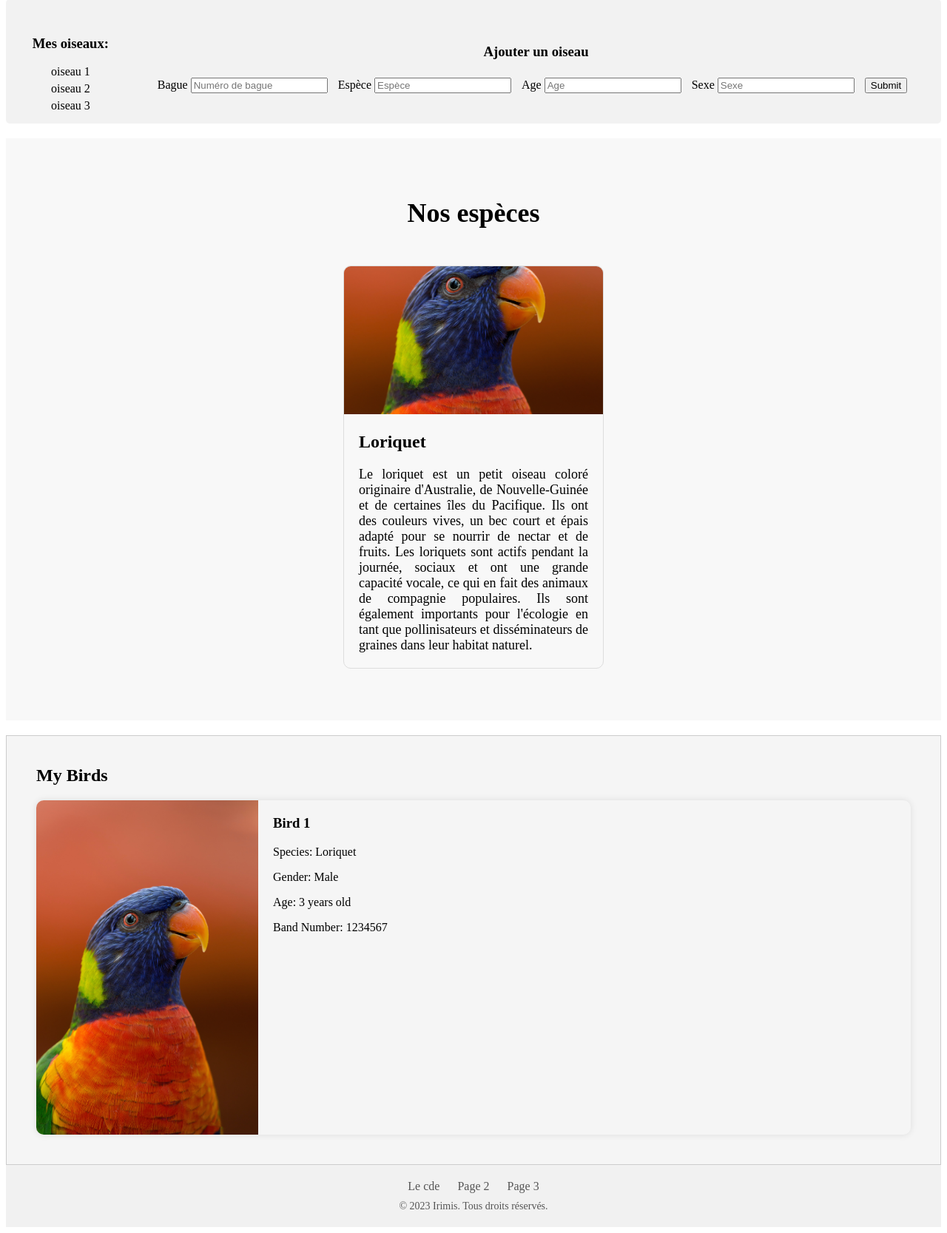
After one commit to irimis21/irimis21.github.io, a PHP site: page /main.php in a window 1280 px wide. The commit adds this page. Shown: the part 516-2183 px from the top of the page at 74% size. Run offline with PHP 8.4, Linux system fonts and the light colour scheme.

Commit message:
Add files via upload

```diff
--- /dev/null
+++ b/main.php
@@ -0,0 +1,131 @@
+<!DOCTYPE html>
+    <html>
+
+        <head>
+            <title>Mon élevage de grandes perruches</title>
+            <link rel="stylesheet" type="text/css" href="styles.css">
+            <meta charset="UTF-8" >
+        </head>
+
+        <body>
+
+            <?php
+                 include 'includes/database.php';
+                 global $db;
+            ?>
+
+        <header style="background-image: url(img/background1.png); background-size: cover; background-position: center;">
+
+                    <div class="header-text">
+                        <h1>Mon élevage de grandes perruches</h1>
+                        <h2>Votre source de grandes perruches de qualité</h2>
+                    </div>
+
+                    <section class="presentation">
+                        <div class="container">
+                            <h2>Bienvenue dans mon élevage de grande perruches</h2>
+                            <p>Notre élevage est spécialisé dans l'élevage de grande perruches, et nous sommes fiers de proposer une large sélection de ces magnifiques oiseaux à nos clients. Nous avons des années d'expérience dans l'élevage de grande perruches, et nous mettons tout en œuvre pour garantir leur bien-être et leur santé.</p>
+                            <a href="#oiseaux">Voir nos oiseaux</a>
+                        </div>
+                    </section>
+        </header>
+
+               <nav id="test1">
+                      <div class="bird-list">
+                          <h3>Mes oiseaux:</h3>
+                          <ul>
+                              <li>oiseau 1</li>
+                              <li>oiseau 2</li>
+                              <li>oiseau 3</li>
+                          </ul>
+                      </div>
+
+                      <ul id="test">
+                          <form method="post">
+
+                                      <h3>Ajouter un oiseau</h3>
+
+                                      <li>
+                                          <span>Bague</span>
+                                          <label for="add-bird-name"></label>
+                                          <input type="text" name="bague" id="bague"  placeholder="Numéro de bague" required><br>
+                                      </li>
+
+                                      <li>
+                                         <span>Espèce</span>
+                                         <label for="remove-bird-name"></label>
+                                         <input type="text" name="espece" id="espece" placeholder="Espèce" ><br>
+                                      </li>
+
+                                      <li>
+                                         <span>Age</span>
+                                         <label for="add-bird-name"></label>
+                                         <input type="text" name="age" id="age" placeholder="Age"><br>
+                                      </li>
+
+                                      <li>
+                                            <span>Sexe </span>
+                                            <label for="add-bird-name"></label>
+                                            <input type="text" id="sexe" name="sexe" placeholder="Sexe"><br>
+
+
+                                      </li>
+
+                                      <li>
+                                            <input type="submit" name="formsend" id="formsend">
+                                      </li>
+                          </form>
+                      </ul>
+          </nav>
+
+          <div class="testphp">
+          <?php include 'includes/signin.php';?>
+ </div>
+
+            <section class="species-presentation">
+
+                    <h2>Nos espèces</h2>
+
+                    <div class="species-container">
+                        <div class="species-card">
+                            <img src="img/loriquet.jpg" alt="Loriquet">
+                            <h3>Loriquet</h3>
+                                <p>
+                                    Le loriquet est un petit oiseau coloré originaire d'Australie, de Nouvelle-Guinée et de certaines îles du Pacifique. Ils ont des couleurs vives, un bec court et épais adapté pour se nourrir de nectar et de fruits. Les loriquets sont actifs pendant la journée, sociaux et ont une grande capacité vocale, ce qui en fait des animaux de compagnie populaires. Ils sont également importants pour l'écologie en tant que pollinisateurs et disséminateurs de graines dans leur habitat naturel.
+                                </p>
+                        </div>
+                    </div>
+
+                </section>
+
+                <section id="oiseaux" class="my-birds">
+                    <h2>My Birds</h2>
+                        <div class="bird-card">
+                            <img src="img/bird1.jpg" alt="Bird 1">
+
+                            <div class="bird-info">
+                                <h3>Bird 1</h3>
+                                <p>Species: Loriquet</p>
+                                <p>Gender: Male</p>
+                                <p>Age: 3 years old</p>
+                                <p>Band Number: 1234567</p>
+                            </div>
+                        </div>
+                </section>
+
+            </main>
+                <footer class="footer">
+                        <div class="container">
+                            <div class="footer-links">
+                                <a href="https://www.le-cde.com/compte/">Le cde</a>
+                                <a href="page2.html">Page 2</a>
+                                <a href="page3.html">Page 3</a>
+                            </div>
+
+                            <div class="footer-text">
+                                © 2023 Irimis. Tous droits réservés.
+                            </div>
+                        </div>
+                </footer>
+       </body>
+    </html>
```
Also changed, not shown: styles.css (line endings or trailing spaces).
